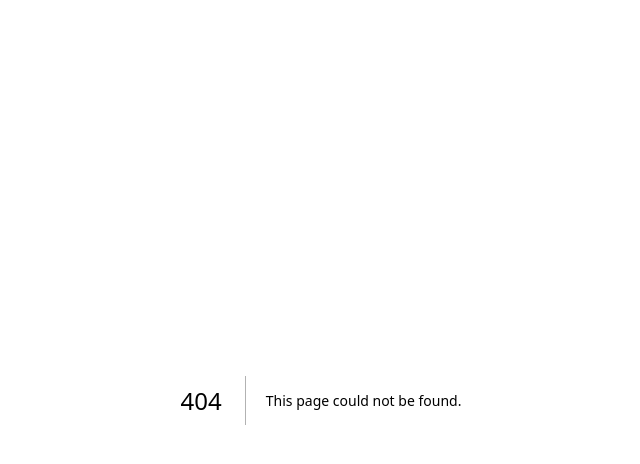
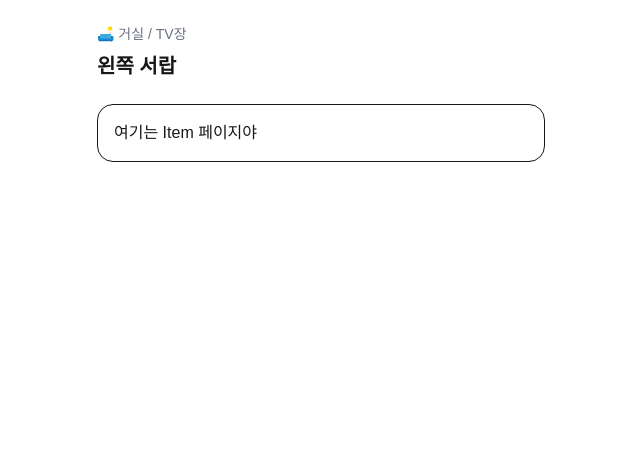
Before and after one commit to tauriqon/where-is-it-next, a Next.js app: page /room/1/storage/1/spot/1 in a window 1280 px wide. Before the commit this address had no page. Shown: the top 464 px of the page, without its empty margins (319-959 px from the left). Built offline with nearby package versions, Linux system fonts and the light colour scheme.

Commit message:
feat: spot to item navigation

```diff
--- a/app/room/[roomId]/storage/[storageId]/page.js
+++ b/app/room/[roomId]/storage/[storageId]/page.js
@@ -4,6 +4,7 @@ import { STORAGES } from "@/data/storages"
 import { SPOTS } from "@/data/spots"
 import Card from "@/components/Card"
 import PageHeader from "@/components/PageHeader"
+import Link from "next/link"
 
 export default async function SpotPage({ params }) {
   const { roomId, storageId } = await params
@@ -37,9 +38,14 @@ export default async function SpotPage({ params }) {
 
       <div className="mt-6 space-y-3">
         {spots.map((spot) => (
-          <Card key={spot.id}>
-            {spot.name}
-          </Card>
+          <Link
+            key={spot.id}
+            href={`/room/${roomId}/storage/${storageId}/spot/${spot.id}`}
+          >
+            <Card clickable>
+              {spot.name}
+            </Card>
+          </Link>
         ))}
       </div>
     </AppLayout>
--- /dev/null
+++ b/app/room/[roomId]/storage/[storageId]/spot/[spotId]/page.js
@@ -0,0 +1,46 @@
+import AppLayout from "@/components/AppLayout"
+import PageHeader from "@/components/PageHeader"
+import { ROOMS } from "@/data/rooms"
+import { STORAGES } from "@/data/storages"
+import { SPOTS } from "@/data/spots"
+
+export default async function ItemPage({ params }) {
+  const { roomId, storageId, spotId } = await params
+
+  const currentRoom = ROOMS.find(
+    (r) => r.id === Number(roomId)
+  )
+
+  const currentStorage = STORAGES.find(
+    (s) => s.id === Number(storageId)
+  )
+
+  const currentSpot = SPOTS.find(
+    (s) => s.id === Number(spotId)
+  )
+
+  if (!currentRoom) {
+    return <div>존재하지 않는 Room입니다</div>
+  }
+
+  if (!currentStorage) {
+    return <div>존재하지 않는 Storage입니다</div>
+  }
+
+  if (!currentSpot) {
+    return <div>존재하지 않는 Spot입니다</div>
+  }
+
+  return (
+    <AppLayout>
+      <PageHeader
+        subtitle={`${currentRoom.emoji} ${currentRoom.name} / ${currentStorage.name}`}
+        title={currentSpot.name}
+      />
+
+      <div className="mt-6 rounded-2xl border p-4">
+        여기는 Item 페이지야
+      </div>
+    </AppLayout>
+  )
+}
```
